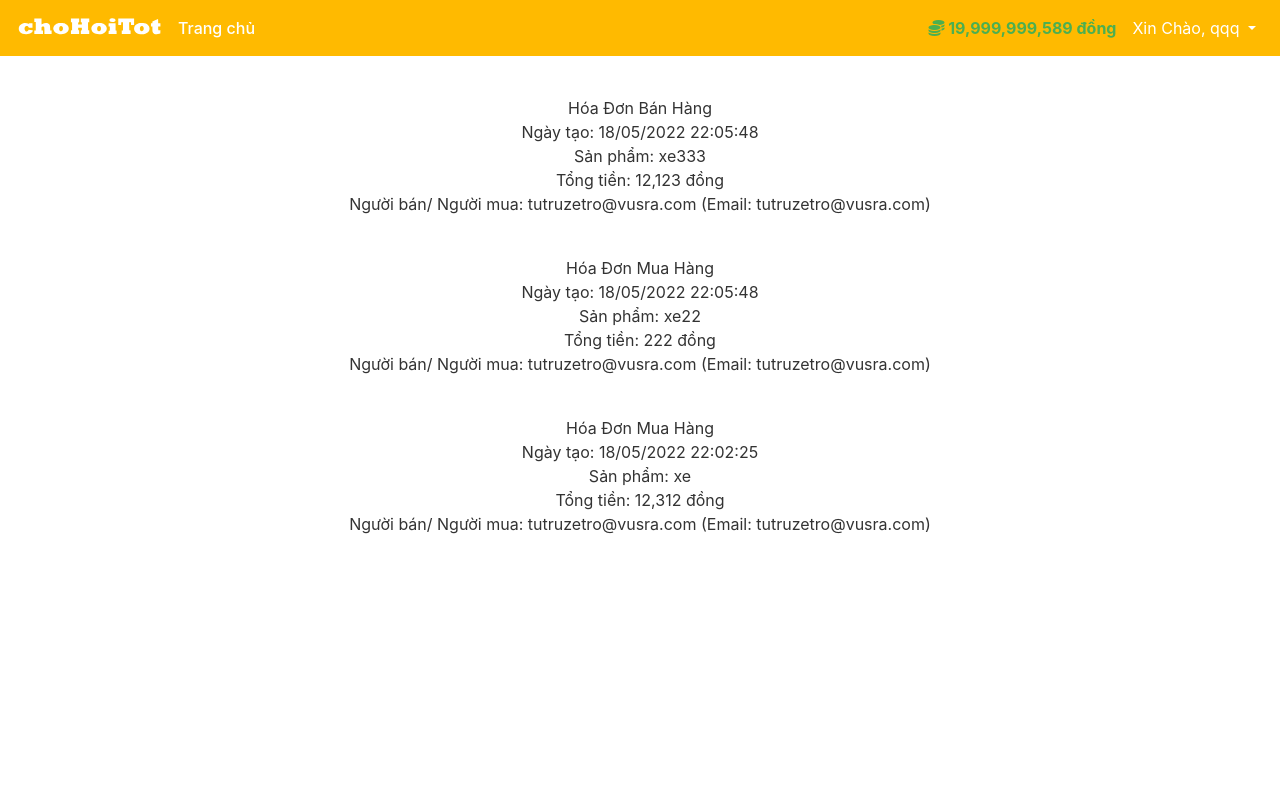
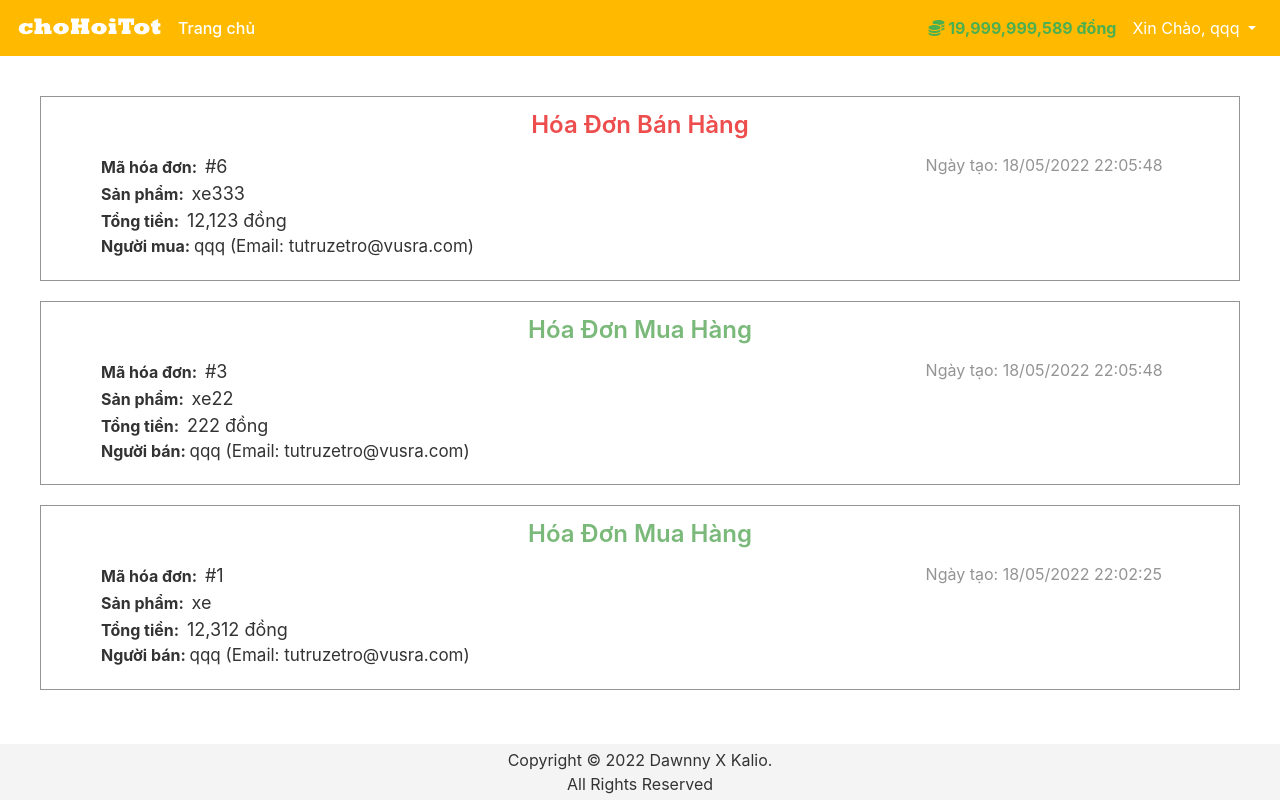
Before and after one commit to dangpham205/choHoiTot.com, a Flask app: page /bills in a window 1280 px wide. Run offline with Flask 2, Linux system fonts and the light colour scheme; a user stored in the database is signed in; data comes from the database, SQL or seed files in the repository; both versions use the stored data as it was after the commit; parts of the project's set-up code (start-up, migrations or seed data) failed here and were passed over; some libraries are stand-ins or nearby versions.

Commit message:
UI for bills

```diff
--- a/app/main/views.py
+++ b/app/main/views.py
@@ -282,7 +282,7 @@ def delete(product_id):
             flash('Sản phẩm đã xóa thành công!', category='success')
         else:
             flash('Không thể xóa sản phẩm!', category='danger')
-    return redirect(url_for('profile.profile_page', username=current_user.user_name))
+    return redirect(url_for('profile.profile_page', id=current_user.id))
 
 
 def prettier_budget(budget):
--- a/app/templates/base.html
+++ b/app/templates/base.html
@@ -53,12 +53,15 @@
                         </a>
                         <div class="dropdown-menu" aria-labelledby="dropdownMenuButton" id="nav-drop">
                             <a class="dropdown-item" id="nav-drop-item"href="{{ url_for('profile.profile_page', id=current_user.id) }}">Trang cá nhân</a>
+                            <a class="dropdown-item" id="nav-drop-item"href="{{ url_for('profile.change_password') }}">Thay đổi mật khẩu</a>
+                            <div style="width: 100%; background-color:rgb(221, 221, 221); height: 0.69px"></div>
                             <a class="dropdown-item" id="nav-drop-item"href="{{ url_for('profile.manage_budget') }}">Quản lí số dư</a>
-                            <a class="dropdown-item" id="nav-drop-item"href="{{ url_for('main.product_owned') }}">Sản phẩm đã mua</a>
                             <a class="dropdown-item" id="nav-drop-item"href="{{ url_for('main.bills') }}">Hóa đơn</a>
-                            <a class="dropdown-item" id="nav-drop-item">Thay đổi Email</a>
-                            <a class="dropdown-item" id="nav-drop-item"href="{{ url_for('profile.change_password') }}">Thay đổi mật khẩu</a>
-                            <a class="dropdown-item" id="nav-drop-item"href="{{ url_for('auth.logout_page') }}">Đăng xuất</a>
+                            <div style="width: 100%; background-color:rgb(221, 221, 221); height: 0.69px"></div>
+                            <a class="dropdown-item" id="nav-drop-item"href="{{ url_for('main.product_owned') }}">Sản phẩm của tôi</a>
+                            <a class="dropdown-item" id="nav-drop-item"href="{{ url_for('main.product_owned') }}">Sản phẩm đã thích</a>
+                            <div style="width: 100%; background-color:rgb(221, 221, 221); height: 0.69px"></div>
+                            <a class="dropdown-item" id="nav-drop-item"href="{{ url_for('auth.logout_page') }}" style="color: red;">Đăng xuất</a>
                         </div>
                     </div>
                 </li>
@@ -93,7 +96,7 @@
 
     <!-- Future Content here -->
     {% block content %}
-
+        <div style="margin-top: 56px;"></div>
     {% endblock %}
 
 
@@ -103,8 +106,8 @@
     <script src="https://code.jquery.com/jquery-3.5.1.slim.min.js" integrity="sha384-DfXdz2htPH0lsSSs5nCTpuj/zy4C+OGpamoFVy38MVBnE+IbbVYUew+OrCXaRkfj" crossorigin="anonymous"></script>
     <script src="https://cdn.jsdelivr.net/npm/popper.js@1.16.1/dist/umd/popper.min.js" integrity="sha384-9/reFTGAW83EW2RDu2S0VKaIzap3H66lZH81PoYlFhbGU+6BZp6G7niu735Sk7lN" crossorigin="anonymous"></script>
     <script src="https://stackpath.bootstrapcdn.com/bootstrap/4.5.2/js/bootstrap.min.js" integrity="sha384-B4gt1jrGC7Jh4AgTPSdUtOBvfO8shuf57BaghqFfPlYxofvL8/KUEfYiJOMMV+rV" crossorigin="anonymous"></script>
+    <div class="text-center" id="copyright">
+        Copyright © {{ now.year }} Dawnny X Kalio. <br> All Rights Reserved
+    </div>
 </body>
-    <!-- <div class="text-center" id="copyright">
-        Copyright © {{ now.year }} Dawnny X Kalio. <br> All Rights Reserved
-    </div> -->
 </html>
--- a/app/templates/market/bills.html
+++ b/app/templates/market/bills.html
@@ -11,25 +11,42 @@
     <h4 style="color: #333333; text-align: center; margin-top: 40px; margin-bottom: 30px;"></h4>
 
     {% if number_of_bills == 0 %}
-        <div style="background-color: white; display: block; text-align: center; margin-top: 100px ">
+        <div style="opacity: 0.3;">
+            <div style="background-color: white; display: block; text-align: center; margin-top: 100px ">
+                <img src="/static/chohoitot_logo.svg" alt="My Happy SVG" width="200" style="display: inline-block; background-color: #ffba00;" >
+            </div>
 
-            <img src="/static/chohoitot_logo.svg" alt="My Happy SVG" width="200" style="display: inline-block; background-color: #ffba00;" >
+            <h4 style="color: #7b6f6f; text-align: center">Hiện không có hóa đơn nào</h4>
         </div>
-
-        <h4 style="color: #7b6f6f; text-align: center">Hiện không có hóa đơn nào</h4>
 
     {% endif %}
 
     {% for i in range( 0, number_of_bills ) %}
-            <div class="container mb-3 text-center" , style="color: #333333;">
-                {{ bills[i].type }} <br>
-                Ngày tạo: {{ bills[i].date }} <br>
-                Sản phẩm: {{ bills[i].product_name }} <br>
-                Tổng tiền: {{ bills[i].total }} <br>
-                Người bán/ Người mua: {{ others[i].user_email }} (Email: {{ others[i].user_email }})
+        <div class="bill-card">
+            <div class="bill-title {% if bills[i].type == 'Hóa Đơn Bán Hàng' %} bill-sell {% else %} bill-buy {% endif %}">
+                {{ bills[i].type }}
             </div>
-            <br>
+            <div class="bill-body">
+                <div class="bill-info">
+                    <b>Mã hóa đơn: </b><span class="bill-content">#{{ bills[i].id }} </span><br>
+                    <b>Sản phẩm: </b><span class="bill-content">{{ bills[i].product_name }} </span><br>
+                    <b>Tổng tiền: </b><span class="bill-content"> {{ bills[i].total }} </span> <br>
+                    <b>
+                    {% if bills[i].type == 'Hóa Đơn Bán Hàng' %}
+                        Người mua:
+                    {% else %}
+                        Người bán:
+                    {% endif %}
+                    </b>
+                    <span class="bill-person"> {{ others[i].user_name }} (Email: {{ others[i].user_email }}) </span>
+                </div>
+                <div class="bill-date">
+                    Ngày tạo: {{ bills[i].date }}
+                </div>
+            </div>
+        </div>
     {% endfor %}
+    <br>
 </div>
 
 {% endblock %}
--- a/app/templates/market/chotot.html
+++ b/app/templates/market/chotot.html
@@ -144,7 +144,7 @@ Chợ Hơi Tốt
             </div>
         </div> -->
     </div>
-
+    <br>
 
 
 
--- a/app/templates/market/product_detail.html
+++ b/app/templates/market/product_detail.html
@@ -98,6 +98,8 @@
                 {% endfor %}
             </div>
         </div>
+        <br>
+        <br>
     </div>
 
 
--- a/app/templates/profile/add_budget.html
+++ b/app/templates/profile/add_budget.html
@@ -20,7 +20,7 @@
             <br>
 
             <br>
-            {{ form.submit(class="btn btn-lg btn-block btn-primary") }}
+            {{ form.submit(class="btn btn-lg btn-block") }}
 
         </form>
     </div>
--- a/app/templates/profile/manage_budget.html
+++ b/app/templates/profile/manage_budget.html
@@ -15,13 +15,13 @@
             </h1>
 
             <br>
-            {{ form1.submit(class="btn btn-lg btn-block btn-primary") }}
+            {{ form1.submit(class="btn btn-lg btn-block") }}
 
         </form>
         <form method="POST" class="form-signin" style="color:#333333" action="{{ url_for('profile.budget_history') }}">
             {{ form2.hidden_tag() }}
             <br>
-            {{ form2.submit(class="btn btn-lg btn-block btn-primary") }}
+            {{ form2.submit(class="btn btn-lg btn-block") }}
 
         </form>
     </div>
--- a/static/main.css
+++ b/static/main.css
@@ -1,10 +1,17 @@
 body {
     color: white;
-    margin-bottom: 100px;
+    min-height: 100vh;
+    position: relative;
+    padding-top: 56px;
+    padding-bottom: 50px;
 }
 
 .navbar {
     background-color: #ffba00;
+    position: fixed;
+    width: 100%;
+    top: 0;
+    z-index: 1;
 }
 
 #navbar-item {
@@ -19,7 +26,7 @@ body {
 #nav-drop {
     position: absolute;
     top: 105%;
-    left: -10px;
+    left: -20px;
     border: 1px solid #ccc;
 }
 
@@ -61,15 +68,14 @@ body {
 }
 
 #copyright {
+    position: absolute;
+    bottom: 0;
     display: block;
-    position: fixed;
-    bottom: 0;
-    left: 50%;
-    transform: translateX(-50%);
     background-color: #f4f4f4;
     color: #333333;
     width: 100%;
     padding: 4px 0;
+    margin-top: 40px;
 }
 
 /* Profile page */
@@ -332,3 +338,57 @@ body {
     font-weight: 600;
     font-size: 18px;
 }
+
+/* Bill screen */
+.bill-card {
+    color: #333333;
+    width: 1200px;
+    display: flex;
+    margin: auto;
+    flex-direction: column;
+    text-align: center;
+    box-sizing: border-box;
+    border: 1px solid #949494;
+    margin-bottom: 20px;
+    padding: 10px;
+}
+
+.bill-title {
+    font-size: 24px;
+    font-weight: 600;
+}
+
+.bill-sell {
+    color: #ed4d4d;
+}
+
+.bill-buy {
+    color: #7ab97a;
+}
+
+.bill-body {
+    margin-top: 10px;
+    text-align: left;
+    display: flex;
+    margin-bottom: 10px;
+}
+
+.bill-info {
+    width: 70%;
+    margin-left: 50px;
+}
+
+.bill-content {
+    font-size: 18px;
+    margin-bottom: 10px;
+    margin-left: 4px;
+}
+
+.bill-person {
+    font-size: 17px;
+
+}
+
+.bill-date {
+    color: #949494;
+}
```
Also changed, not shown: app/templates/profile/profile.html (+7 -4 lines), app/endterm.db.
